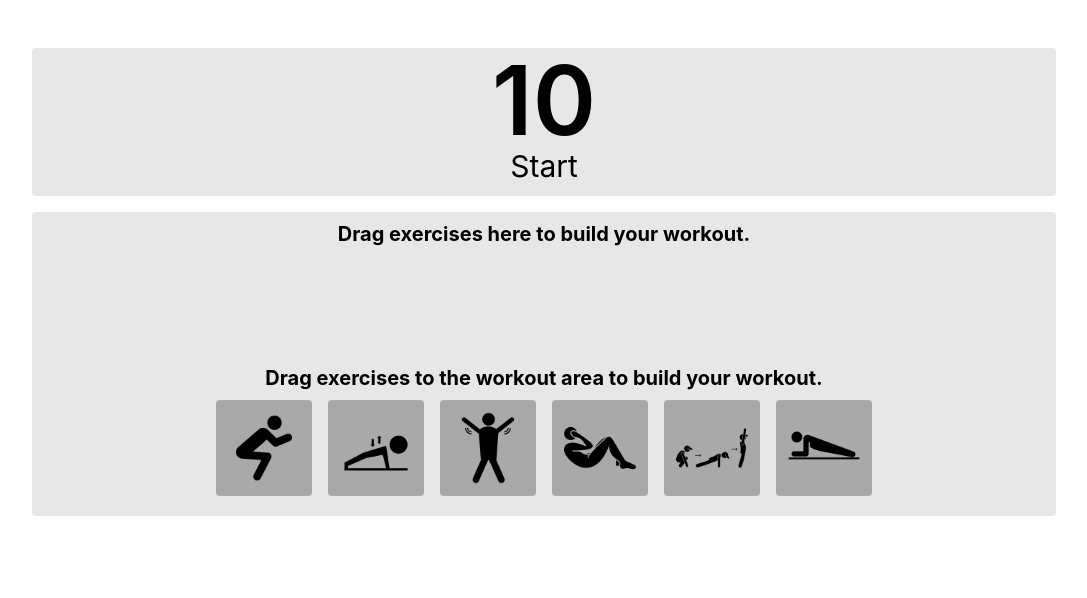
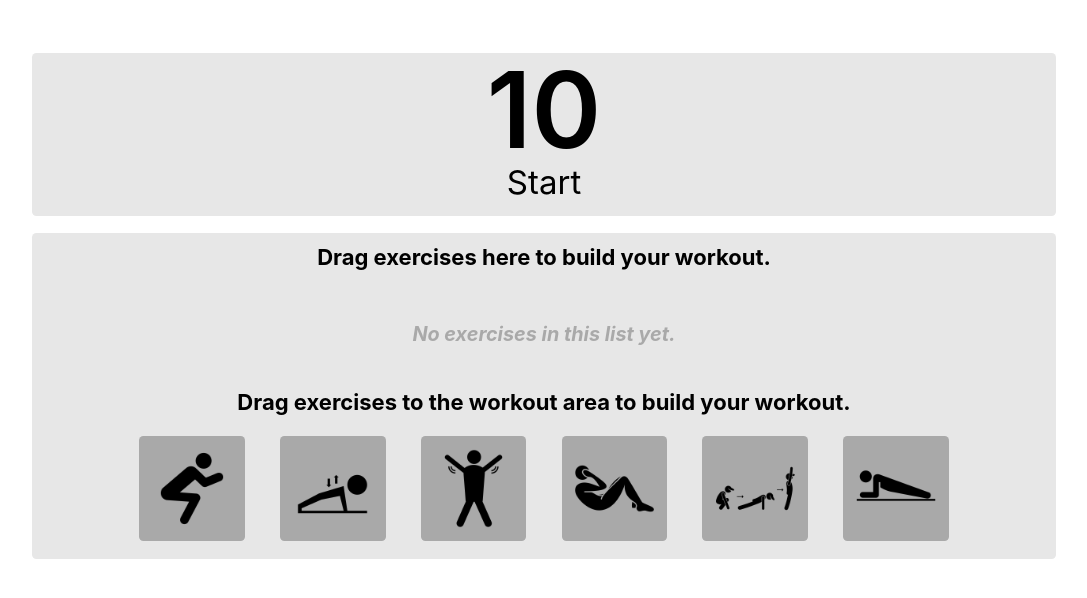
Before and after one commit to ThbltLmr/tabata-workout, a React (Create React App) app: page / in a window 1280 px wide. Shown: the top 598 px of the page, without its empty margins (96-1183 px from the left). Built offline with nearby package versions, Linux system fonts and the light colour scheme.

Commit message:
fixed media

```diff
--- a/src/App.scss
+++ b/src/App.scss
@@ -3,6 +3,18 @@
 @tailwind utilities;
 
 
-.body {
+html {
   font-size: 62.5%;
 }
+
+@media screen and (min-width: 760px) {
+  html {
+    font-size: 80%;
+  }
+}
+
+@media screen and (min-width: 1000px) {
+  html {
+    font-size: 110%;
+  }
+}
--- a/src/components/Exercise.js
+++ b/src/components/Exercise.js
@@ -4,7 +4,7 @@ export default function Exercise({exercise, index}) {
   return (
     <Draggable draggableId={exercise.id} index={index} key={exercise.id}>
       {(provided) => (
-        <div className="h-24"
+        <div className="h-24 m-2"
             id={exercise.id}
             {...provided.draggableProps}
             {...provided.dragHandleProps}
--- a/src/components/ExerciseList.js
+++ b/src/components/ExerciseList.js
@@ -4,12 +4,12 @@ import { Droppable } from "react-beautiful-dnd";
 
 export default function ExerciseList({list, exercises}) {
   return (
-    <div className="h-36">
+    <div className="">
       <h1 className="text-xl mb-2">{list.message}</h1>
         <Droppable droppableId={list.id} key={list.id} direction="horizontal">
           {provided => (
             <div
-            className="flex justify-center"
+            className="flex justify-center flex-wrap"
               {...provided.droppableProps}
               ref={provided.innerRef}
             >
@@ -18,6 +18,11 @@ export default function ExerciseList({list, exercises}) {
             </div>
           )}
         </Droppable>
+        {exercises.length === 0 &&
+          <div className="h-24 flex flex-col justify-center align-middle">
+            <h1 className="text-lg italic my-auto text-dark-gray">No exercises in this list yet.</h1>
+          </div>
+        }
     </div>
   )
 }
```
